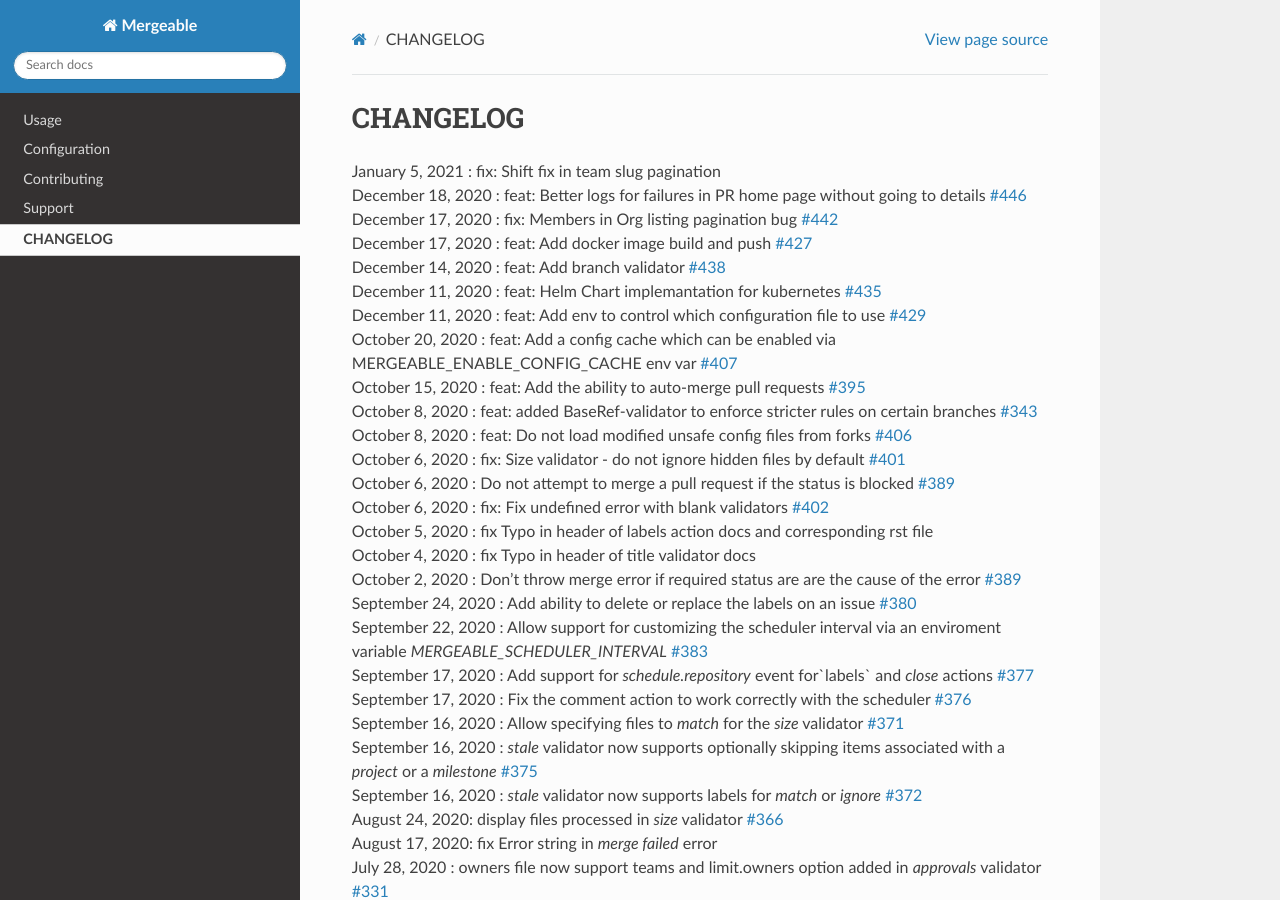
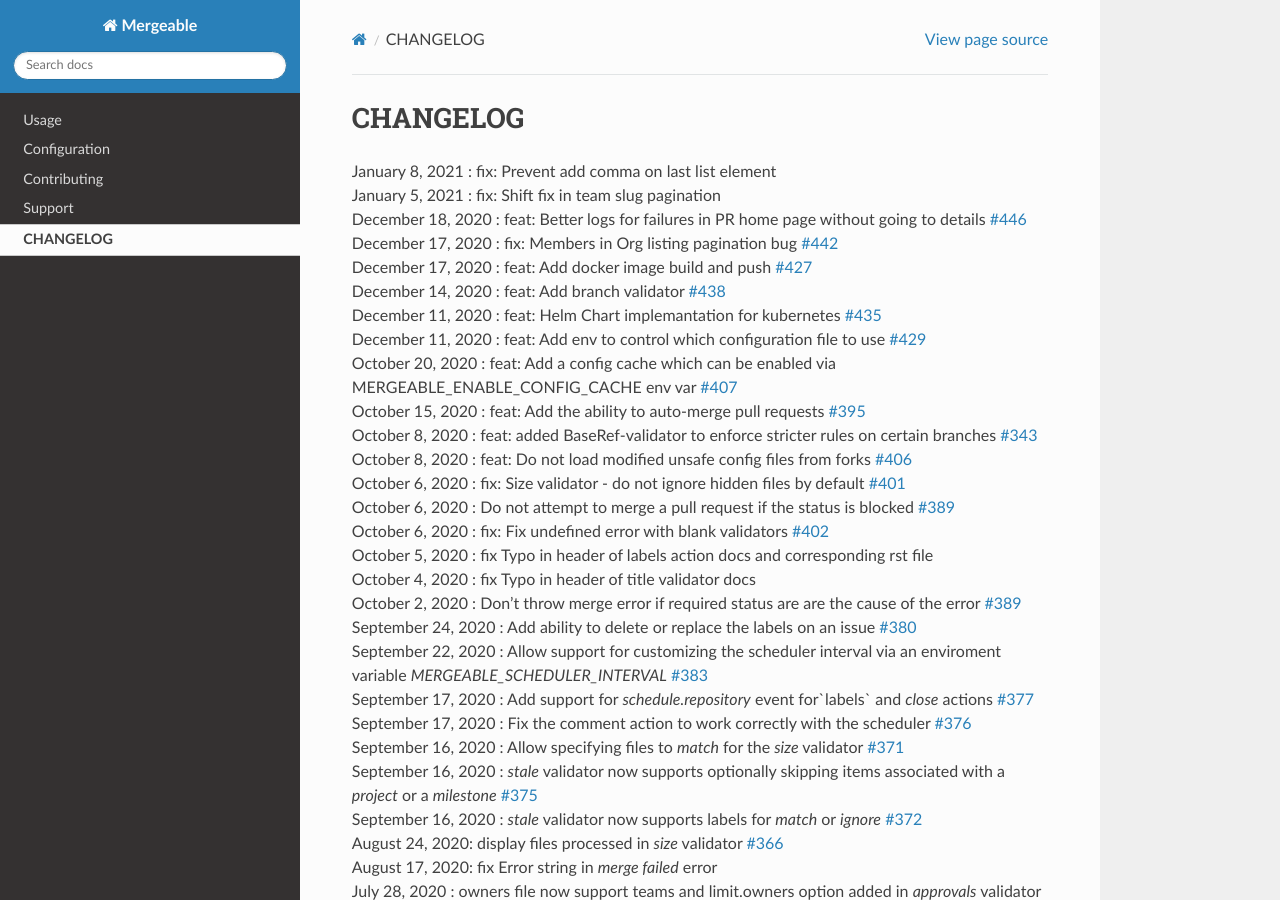
Before and after one commit to mergeability/mergeable, a Sphinx documentation site: the page built from docs/changelog.rst, in a window 1280 px wide and 900 px high. Built offline with Sphinx 7.4.7 and the Read the Docs theme 2.0.0, drawn with Linux system fonts in a browser that asks for light colours; pages that are not in the unit, such as notebooks, are missing from menus.

Commit message:
Add fix to changelog

```diff
--- a/docs/changelog.rst
+++ b/docs/changelog.rst
@@ -2,6 +2,7 @@
 =====================================
 
 
+| January 8, 2021 : fix: Prevent add comma on last list element
 | January 5, 2021 : fix: Shift fix in team slug pagination
 | December 18, 2020 : feat: Better logs for failures in PR home page without going to details `#446 <https://github.com/mergeability/mergeable/issues/446>`_
 | December 17, 2020 : fix: Members in Org listing pagination bug `#442 <https://github.com/mergeability/mergeable/issues/442>`_
```
